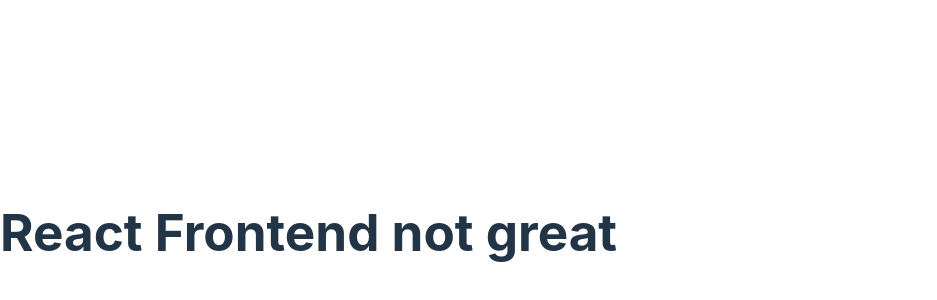
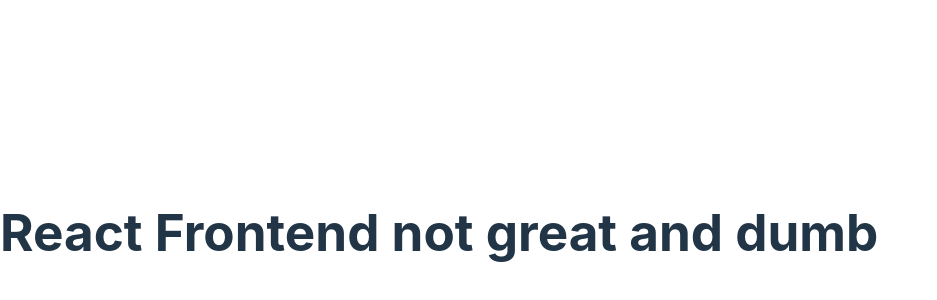
Before and after one commit to Akashpatel31/my-project, a React (Vite) app in the folder frontend/: page / in a window 1280 px wide. Shown: the part 168-468 px from the top of the page, without its empty margins (0-937 px from the left). Built offline with nearby package versions, Linux system fonts and the light colour scheme; no server answers.

Commit message:
frontend

```diff
--- a/frontend/src/App.jsx
+++ b/frontend/src/App.jsx
@@ -12,7 +12,7 @@ function App() {
 
   return (
     <div>
-      <h1>React Frontend not great</h1>
+      <h1>React Frontend not great and dumb</h1>
       <p>{message}</p>
     </div>
   );
```
